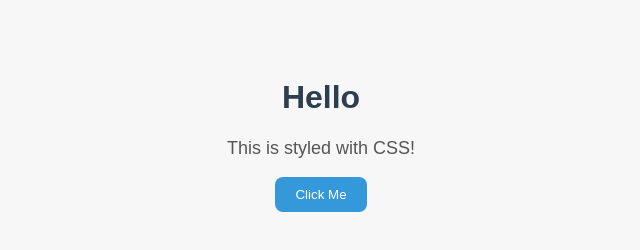
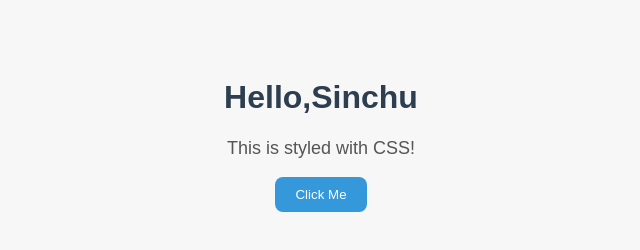
Before and after one commit to codewithsinchana/Sinchana02, a plain HTML site: page inde.html in a window 1280 px wide. Shown: the whole page, without its empty margins (319-959 px from the left). Drawn offline with Linux system fonts and the light colour scheme.

Commit message:
Update inde.html

```diff
--- a/inde.html
+++ b/inde.html
@@ -5,7 +5,7 @@
   <link rel="stylesheet" href="style.css">
 </head>
 <body>
-  <h1>Hello</h1>
+  <h1>Hello,Sinchu</h1>
   <p>This is styled with CSS!</p>
   <button>Click Me</button>
 </body>
```
